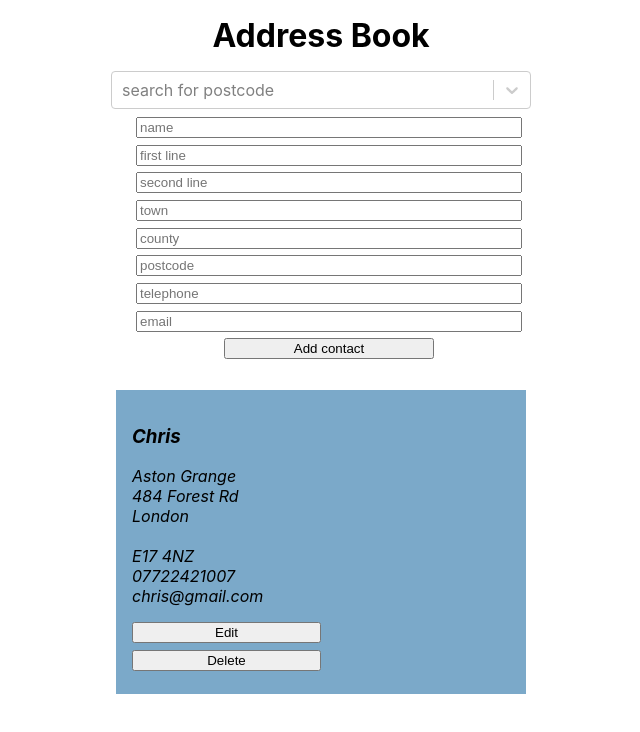
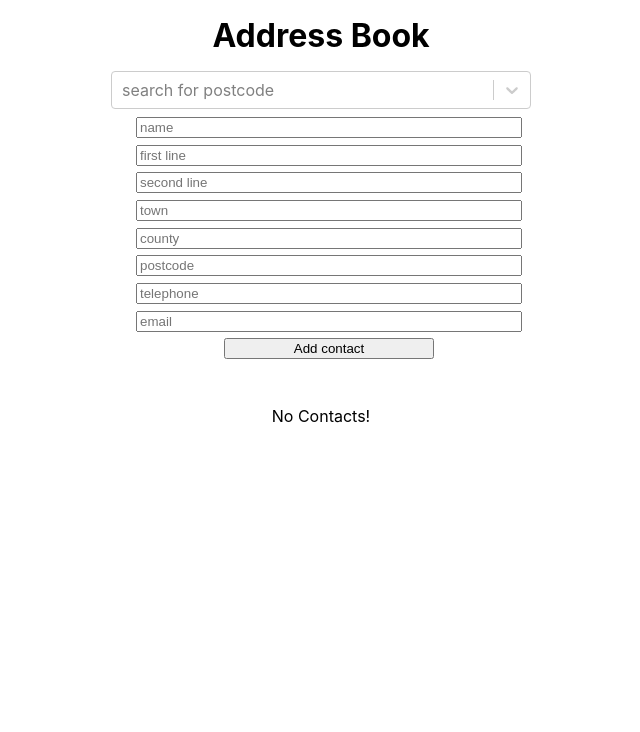
Before and after one commit to christocarr/react-address-book, a React (Create React App) app: page / in a window 1280 px wide. Shown: the top 732 px of the page, without its empty margins (319-959 px from the left). Built offline with nearby package versions, Linux system fonts and the light colour scheme.

Commit message:
Refactor: add condition to display if no contacts in contact list

```diff
--- a/src/components/ContactList.js
+++ b/src/components/ContactList.js
@@ -4,19 +4,23 @@ import ContactCard from './ContactCard';
 import styles from '../components/contactList.module.css'
 
 //map over contacts passed from App and render each contact as component
-function ContactList({ contactList }) {
-	console.log(contactList);
+function ContactList(props) {
+	console.log(props)
 	return (
 		<div className={styles.contactlist__container}>
-			{contactList.map((contact, index) => (
-				<ContactCard key={index} contact={contact} />
-			))}
+			{props.contactList ?
+				props.contactList.map((contact, index) => (
+					<ContactCard key={index} contact={contact} />
+				))
+				:
+				<p>No Contacts!</p>
+			}
 		</div>
 	);
 }
 
 const mapStateToProps = (state) => {
-	return { contactList: state.addContact };
+	return { contactList: state.contacts };
 };
 
 export default connect(mapStateToProps)(ContactList);
```
